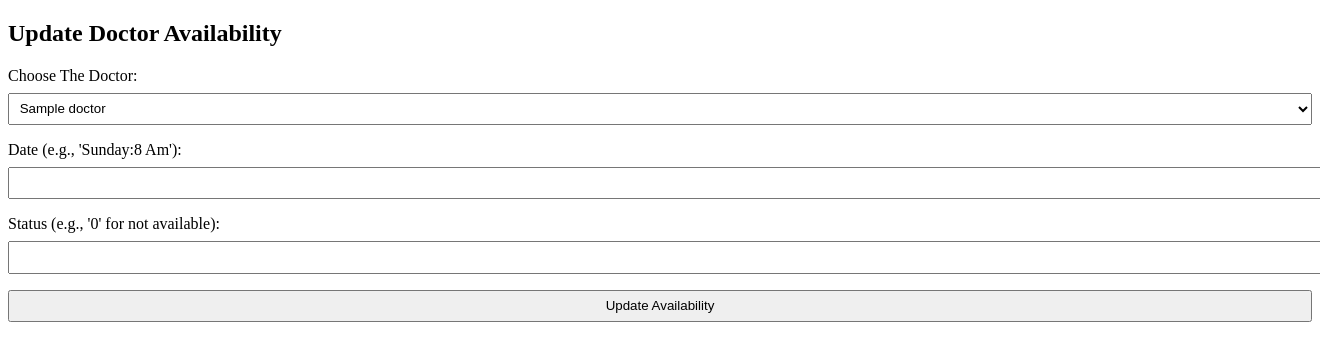
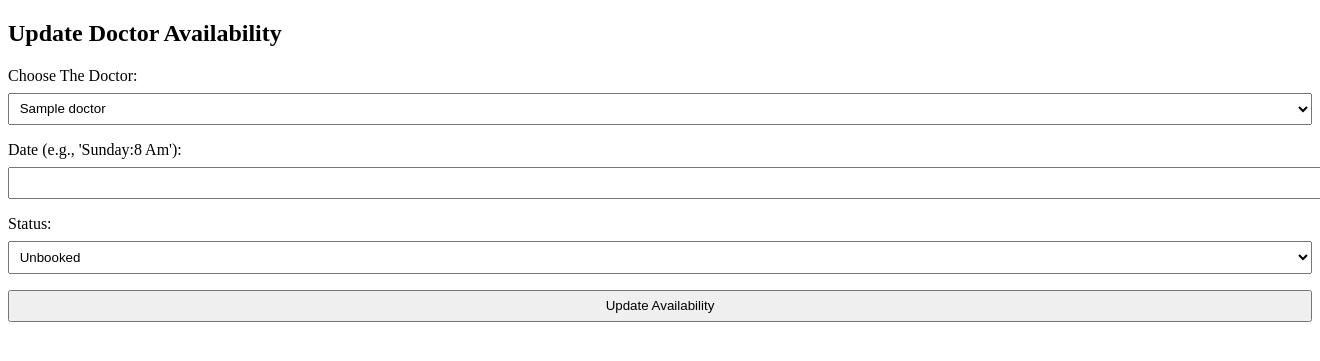
Before and after one commit to MahmoudShouli/BabyVaxTracker, a PHP site: page /secBookingEdit.php in a window 1320 px wide; the page is wider, and only the part inside the window is pictured. Shown: the top 361 px of that part. Run offline with PHP 8.4, Linux system fonts and the light colour scheme; tables that the repository leaves empty or names only in its code hold one stand-in row (values such as "Sample post").

Commit message:
secr role

```diff
--- a/FrontEnd/html/secBookingEdit.php
+++ b/FrontEnd/html/secBookingEdit.php
@@ -52,7 +52,7 @@ if (isset( $_POST['doctor'], $_POST['date'], $_POST['status'])) {
     $hour = $matches[1];
 
     $finalIndex = getRowIndexForDay($day) + (($doctorId - 1) * 45) + getRowIndexForHour($hour);
-    $status= $_POST['status'];
+    $status = ($_POST['status'] == '0') ? 1 : 3;
 //*****
 // Check if isAvailable is 2
     $sqlCheckAvailability = "SELECT isAvailable FROM doctor_dates WHERE id = ?";
@@ -152,8 +152,11 @@ $conn->close();
         <input type="text" id="date" name='date' required>
     </div>
     <div class="form-group">
-        <label for="status">Status (e.g., '0' for not available):</label>
-        <input type="text" id="status" name="status" required>
+        <label for="status">Status:</label>
+        <select id="status" name="status" required>
+            <option value="0">Unbooked</option>
+            <option value="1">Unavailable</option>
+        </select>
     </div>
     <input type="submit" value="Update Availability" name="submit">
 </form>
```
